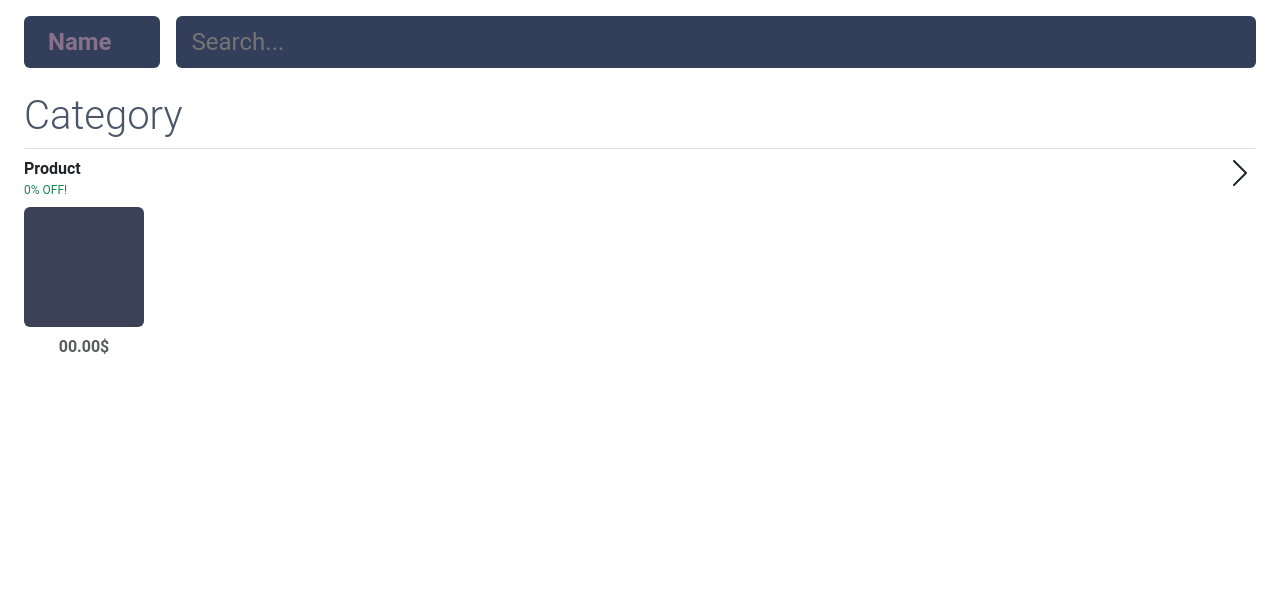
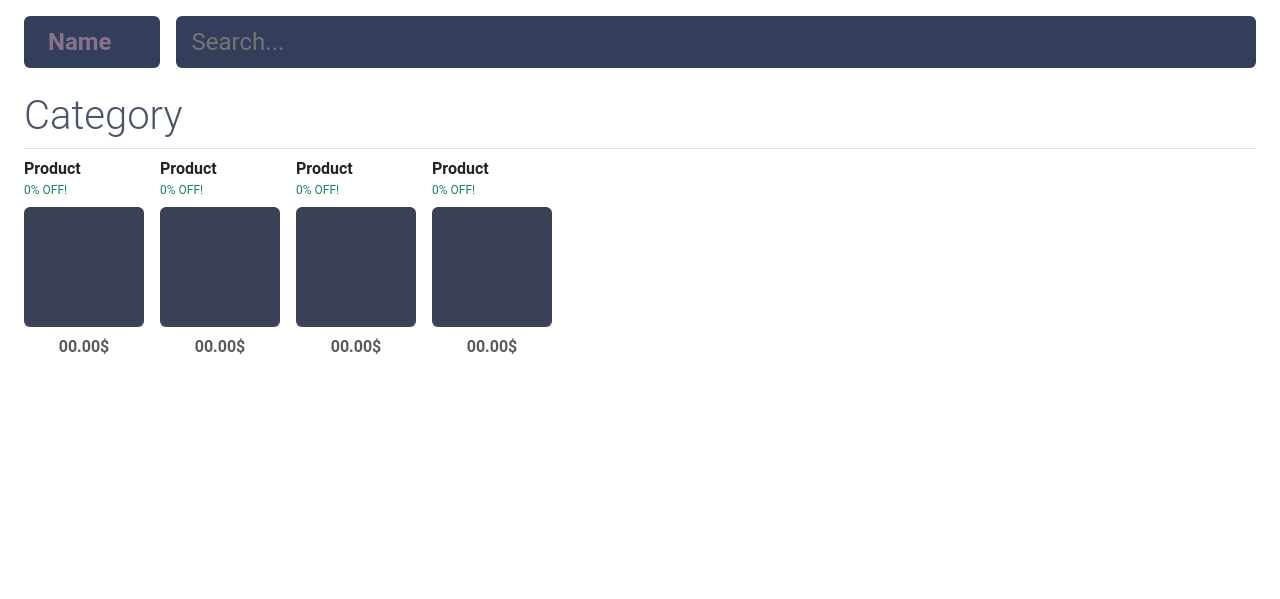
Before and after one commit to TatusFilipek/Zegowska-Szama, a PHP site: page /stronka.html in a window 1280 px wide. Shown: the part 71-670 px from the top of the page. Run offline with PHP 8.4, Linux system fonts and the light colour scheme.

Commit message:
Naprawienie strzalki

```diff
--- /dev/null
+++ b/site/skrypt.js
@@ -0,0 +1,23 @@
+document.querySelectorAll('.category-section').forEach(section => {
+            const container = section.querySelector('.scroll-container');
+            const arrow = section.querySelector('.scroll-arrow');
+
+            // Funkcja sprawdzająca czy zawartość się przepełnia
+            function checkOverflow() {
+                if (container.scrollWidth > container.clientWidth) {
+                    arrow.classList.remove('d-none');
+                } else {
+                    arrow.classList.add('d-none');
+                }
+            }
+
+            // Obsługa kliknięcia w strzałkę (przewijanie o 200 pikseli)
+            arrow.addEventListener('click', () => {
+                container.scrollBy({ left: 200, behavior: 'smooth' });
+            });
+
+            // Sprawdzaj przepełnienie przy ładowaniu i zmianie rozmiaru okna
+            window.addEventListener('resize', checkOverflow);
+            // Mały timeout, żeby Bootstrap zdążył wyrenderować szerokości
+            setTimeout(checkOverflow, 100);
+        });
--- a/site/stronka.html
+++ b/site/stronka.html
@@ -3,7 +3,7 @@
 <head>
     <meta charset="UTF-8">
     <title>Zegowska Szama</title>
-    <link href="https://cdn.jsdelivr.net/npm/bootstrap@5.3.8/dist/css/bootstrap.min.css" rel="stylesheet" integrity="sha384-sRIl4kxILFvY47J16cr9ZwB07vP4J8+LH7qKQnuqkuIAvNWLzeN8tE5YBujZqJLB" crossorigin="anonymous">
+    <link href="https://cdn.jsdelivr.net/npm/bootstrap@5.3.3/dist/css/bootstrap.min.css" rel="stylesheet">
     <link rel="stylesheet" href="styl.css">
 </head>
 <body class="vh-100 d-flex flex-column">
@@ -23,6 +23,7 @@
             <li><a class="dropdown-item custom-item" href="#">Manage</a></li>
         </ul>
     </div>
+
     <div class="flex-fill container-fluid px-4 py-3 overflow-auto">
 
         <div class="d-flex gap-3 mb-4">
@@ -30,29 +31,47 @@
             <input type="text" class="darkColor px-3 py-2 text-start fs-4 rounded-2" placeholder="Search..." style="border: 0px; width: 90%;">
         </div>
 
-        <div class="mb-5">
+        <div class="mb-5 position-relative category-section">
             <h2 class="display-6 border-bottom pb-2" style="color: #4a5568; font-weight: 300;">Category</h2>
 
-            <div class="d-flex overflow-y-hidden overflow-x-scroll">
-                <div class="row g-3 flex-fill">
-                    <div class="" style="width: auto;">
+            <div class="d-flex overflow-x-auto flex-nowrap gap-3 scroll-container pe-5">
+                <div style="min-width: 120px;">
                     <div class="fw-bold text-dark mb-0">Product</div>
                     <small class="d-block text-success mb-2" style="font-size: 0.75rem;">0% OFF!</small>
-                        <div class="rounded" style="width: 100%; min-width: 120px; aspect-ratio: 1/1; background-color: #3b4257;"></div>
+                    <div class="rounded bg-secondary" style="width: 100%; aspect-ratio: 1/1; background-color: #3b4257 !important;"></div>
                     <div class="mt-2 text-muted text-center fw-semibold">00.00$</div>
                 </div>
+                <div style="min-width: 120px;">
+                    <div class="fw-bold text-dark mb-0">Product</div>
+                    <small class="d-block text-success mb-2" style="font-size: 0.75rem;">0% OFF!</small>
+                    <div class="rounded bg-secondary" style="width: 100%; aspect-ratio: 1/1; background-color: #3b4257 !important;"></div>
+                    <div class="mt-2 text-muted text-center fw-semibold">00.00$</div>
+                </div>
+                <div style="min-width: 120px;">
+                    <div class="fw-bold text-dark mb-0">Product</div>
+                    <small class="d-block text-success mb-2" style="font-size: 0.75rem;">0% OFF!</small>
+                    <div class="rounded bg-secondary" style="width: 100%; aspect-ratio: 1/1; background-color: #3b4257 !important;"></div>
+                    <div class="mt-2 text-muted text-center fw-semibold">00.00$</div>
+                </div>
+                <div style="min-width: 120px;">
+                    <div class="fw-bold text-dark mb-0">Product</div>
+                    <small class="d-block text-success mb-2" style="font-size: 0.75rem;">0% OFF!</small>
+                    <div class="rounded bg-secondary" style="width: 100%; aspect-ratio: 1/1; background-color: #3b4257 !important;"></div>
+                    <div class="mt-2 text-muted text-center fw-semibold">00.00$</div>
                 </div>
 
-                <div class="ps-2" style="cursor: pointer;">
-                    <svg xmlns="http://www.w3.org/2000/svg" width="32" height="32" fill="currentColor" class="bi bi-chevron-right text-dark" viewBox="0 0 16 16">
+            </div>
+
+            <div class="scroll-arrow d-none position-absolute end-0 d-flex align-items-center h-100 top-0 pe-2" style="cursor: pointer; background: linear-gradient(90deg, transparent 0%, white 40%); z-index: 5; padding-left: 20px;">
+                <svg xmlns="http://www.w3.org/2000/svg" width="35" height="35" fill="currentColor" class="bi bi-chevron-right text-dark fw-bold" viewBox="0 0 16 16">
                     <path fill-rule="evenodd" d="M4.646 1.646a.5.5 0 0 1 .708 0l6 6a.5.5 0 0 1 0 .708l-6 6a.5.5 0 0 1-.708-.708L10.293 8 4.646 2.354a.5.5 0 0 1 0-.708z"/>
                 </svg>
             </div>
         </div>
     </div>
-    </div>
     <div class="p-3 footer text-lowercase fs-5">School's website</div>
 
-    <script src="https://cdn.jsdelivr.net/npm/bootstrap@5.3.8/dist/js/bootstrap.bundle.min.js" integrity="sha384-FKyoEForCGlyvwx9Hj09JcYn3nv7wiPVlz7YYwJrWVcXK/BmnVDxM+D2scQbITxI" crossorigin="anonymous"></script>
+    <script src="https://cdn.jsdelivr.net/npm/bootstrap@5.3.3/dist/js/bootstrap.bundle.min.js"></script>
+    <script src="skrypt.js"></script>
 </body>
 </html>
--- a/site/styl.css
+++ b/site/styl.css
@@ -53,3 +53,12 @@
     background-color: #739171 !important;
     color: #35323e !important;
 }
+
+/* Ukrywamy standardowy scrollbar, aby wyglądało to estetycznie jak na makiecie */
+.scroll-container::-webkit-scrollbar {
+    display: none;
+}
+.scroll-container {
+    -ms-overflow-style: none;
+    scrollbar-width: none;
+}
```
Lines whose indentation alone changed are shown as unchanged.
